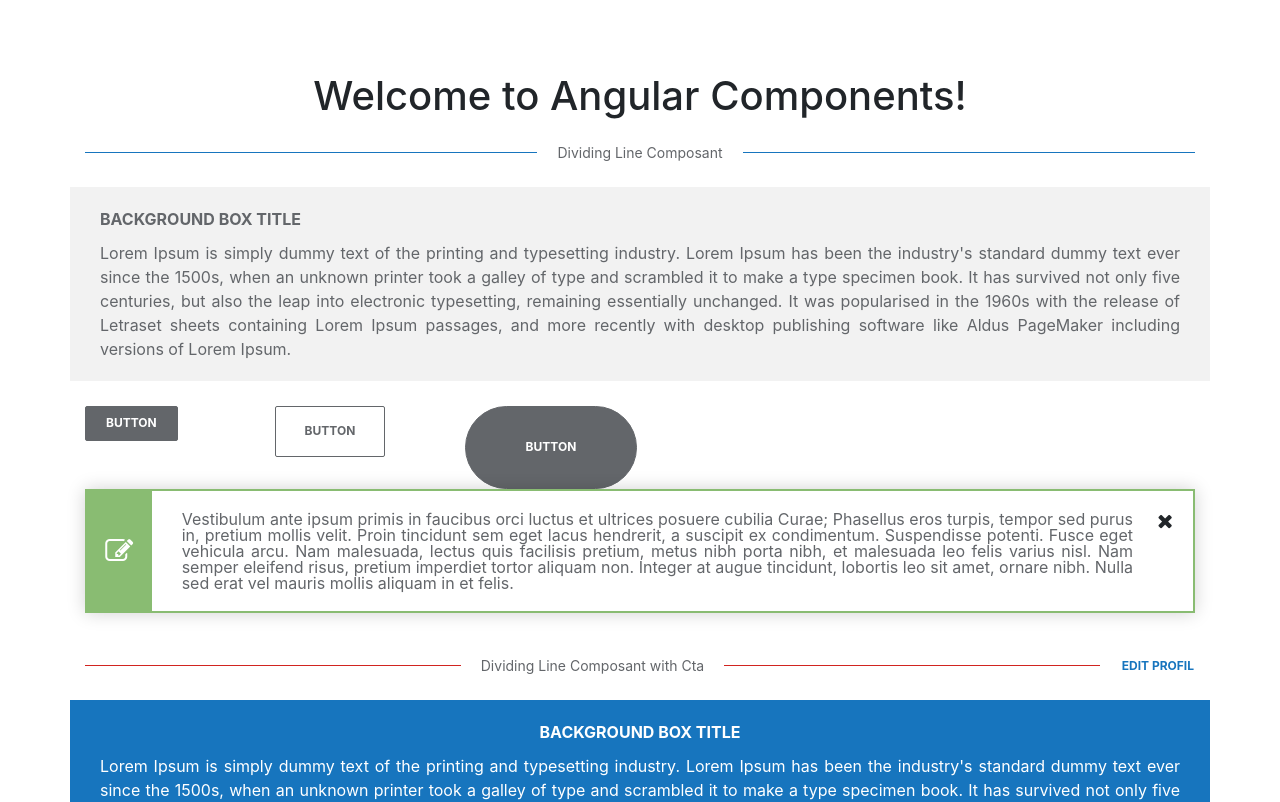
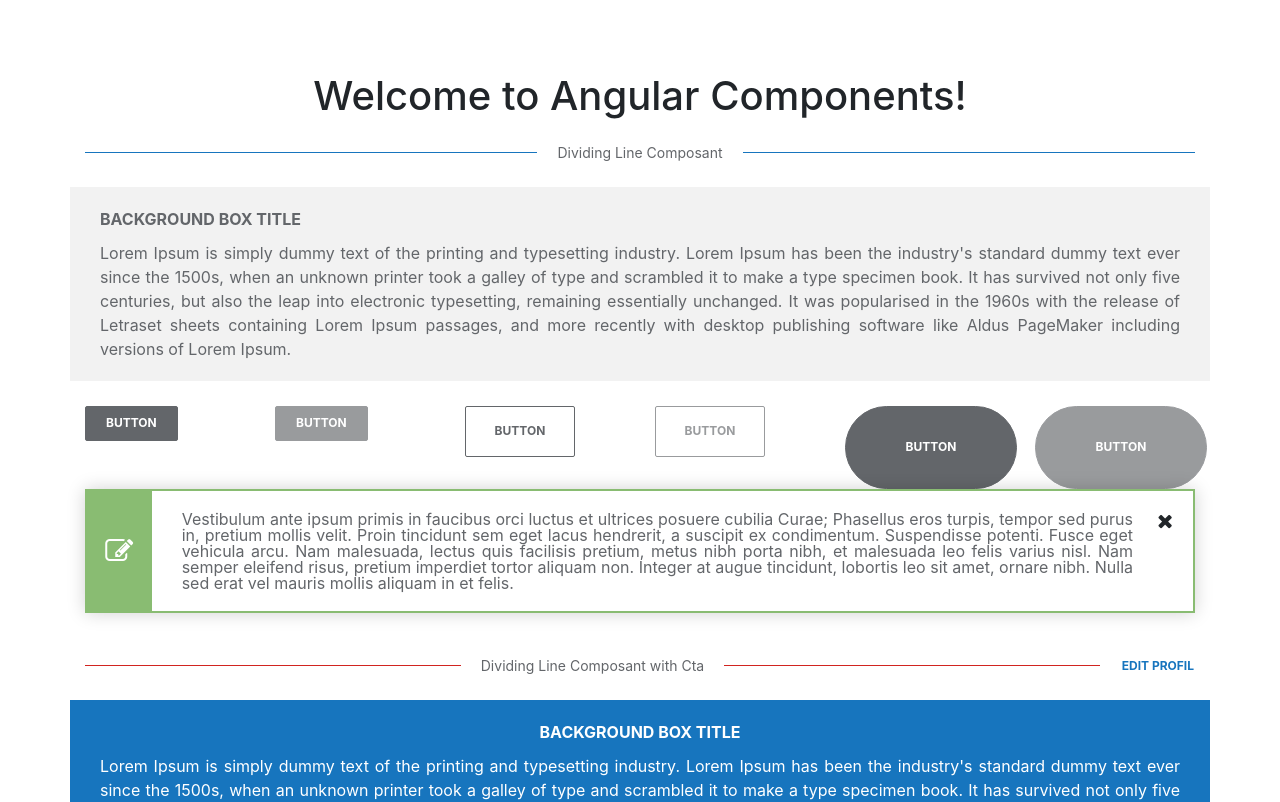
Before and after one commit to randrin/Angular-Components, an Angular app: page / in a window 1280 px wide. Shown: the top 802 px of the page. Built offline with nearby package versions, Linux system fonts and the light colour scheme.

Commit message:
Some Modifications

```diff
--- a/src/app/app.component.html
+++ b/src/app/app.component.html
@@ -17,13 +17,24 @@
       <nbp-button [nbpLabel]="nbpButton.label"></nbp-button>
     </div>
     <div class="col-md-2">
+      <nbp-button [nbpLabel]="nbpButton.label" [nbpDisabled]="true"></nbp-button>
+    </div>
+    <div class="col-md-2">
       <nbp-button [nbpLabel]="nbpButton.label" [nbpSize]="_size.MD" [nbpStyleType]="_style.OUTLINE"></nbp-button>
+    </div>
+    <div class="col-md-2">
+      <nbp-button [nbpLabel]="nbpButton.label" [nbpDisabled]="true" [nbpSize]="_size.MD"
+        [nbpStyleType]="_style.OUTLINE"></nbp-button>
     </div>
     <div class="col-md-2">
       <nbp-button [nbpLabel]="nbpButton.label" [nbpSize]="_size.LG" [nbpStyleType]="_style.ROUNDED"></nbp-button>
     </div>
+    <div class="col-md-2">
+      <nbp-button [nbpLabel]="nbpButton.label" [nbpDisabled]="true" [nbpSize]="_size.LG"
+        [nbpStyleType]="_style.ROUNDED"></nbp-button>
+    </div>
   </div>
-<nbp-alert-box></nbp-alert-box>
+  <nbp-alert-box></nbp-alert-box>
   <br />
 
   <nbp-dividing-line [nbpTitle]="nbpTitleCta.title" [nbpCta]="true" [nbpCtaText]="nbpTitleCta.cta"
--- a/src/app/components/nbp-button/nbp-button.component.html
+++ b/src/app/components/nbp-button/nbp-button.component.html
@@ -1,5 +1,5 @@
 <div class="nbp-button-wrapper">
-  <button class="btn nbp-button" [ngClass]="nbpButton">
+  <button class="btn nbp-button" [ngClass]="nbpButton" [disabled]="nbpDisabled">
     <div class="nbp-button-content">
       <div class="nbp-button-label">
         <div class="nbp-button-text">{{nbpLabel}}</div>
--- a/src/app/components/nbp-button/nbp-button.component.ts
+++ b/src/app/components/nbp-button/nbp-button.component.ts
@@ -11,6 +11,7 @@ export class NbpButtonComponent implements OnInit {
   @Input() nbpColorStyle: string;
   @Input() nbpStyleType: string;
   @Input() nbpSize: string;
+  @Input() nbpDisabled: boolean = false;
 
   nbpButton: string;
   nbpSeparator: string = ' ';
--- a/src/assets/scss/commons/_buttons.scss
+++ b/src/assets/scss/commons/_buttons.scss
@@ -19,6 +19,9 @@
   &:hover {
     background-color: var(--nbp-night-rider) !important;
     border-color: var(--nbp-night-rider) !important;
+    &:disabled {
+      opacity: .5 !important;
+    }
   }
 }
 
```
